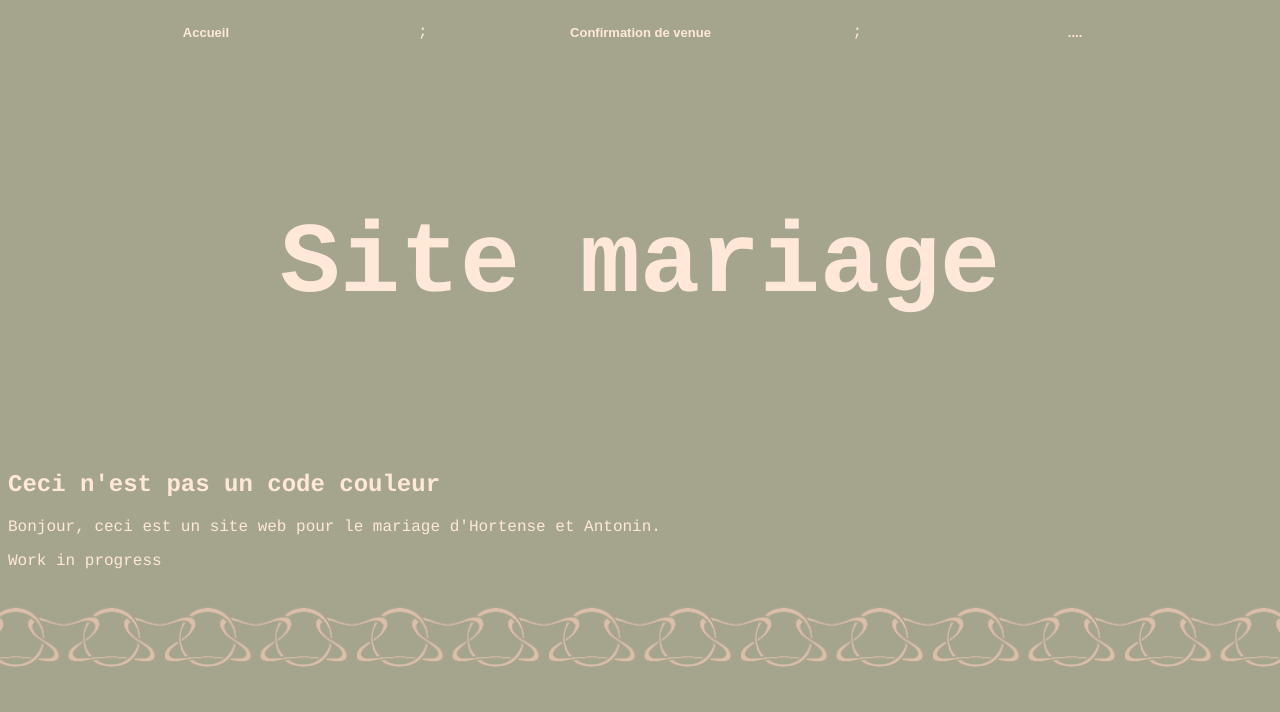
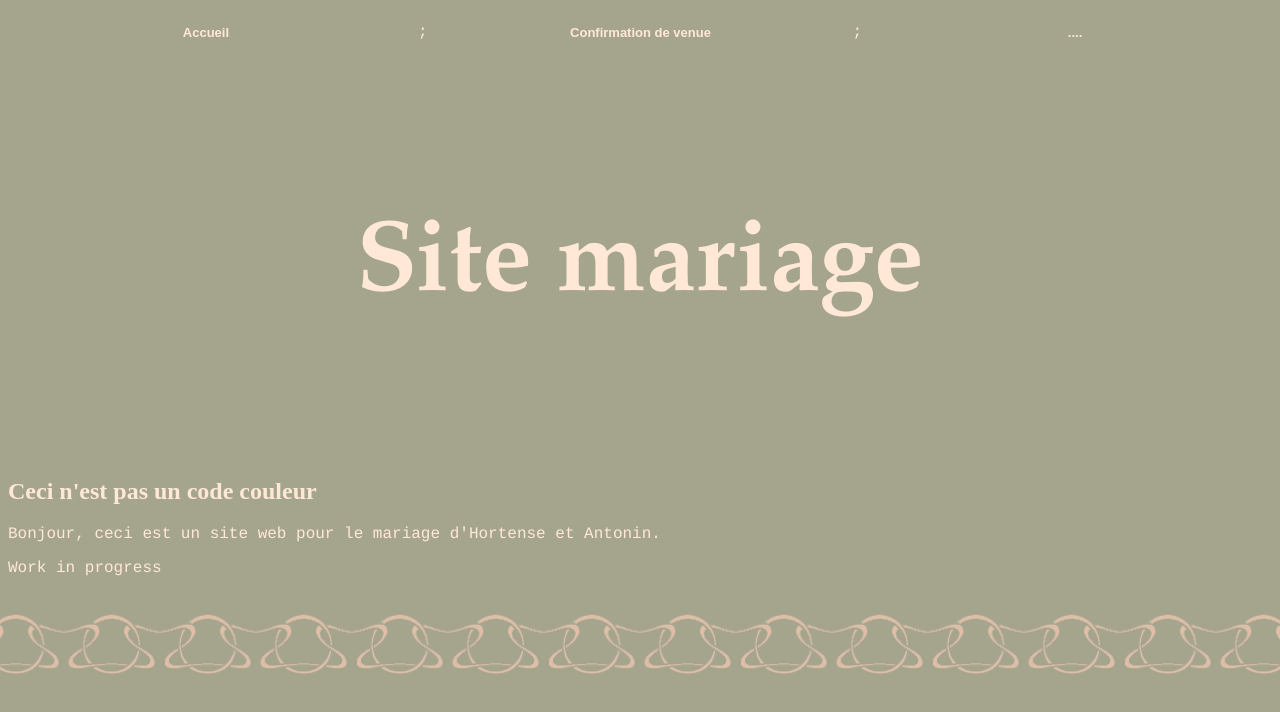
Before and after one commit to tonioecto/tonioecto.github.io, a plain HTML site: page mariage/index.html in a window 1280 px wide. Drawn offline with Linux system fonts and the light colour scheme.

Commit message:
essai font style

```diff
--- a/mariage/style.css
+++ b/mariage/style.css
@@ -2,10 +2,13 @@
 
 h1{
 font-size:100px;
-font-family: Courier;
+font-family: Palatino;/*Courier;*/
 color: #ffe8d6; /*#a5a58d;*/ /*#ffe8d6*/ /*#ffe8d6*/
 text-align:center;
 margin:150px
+}
+h2 {
+	font-family :Palladio;
 }
 body {
   background-color: #a5a58d; /*#6b705c;*/
```
